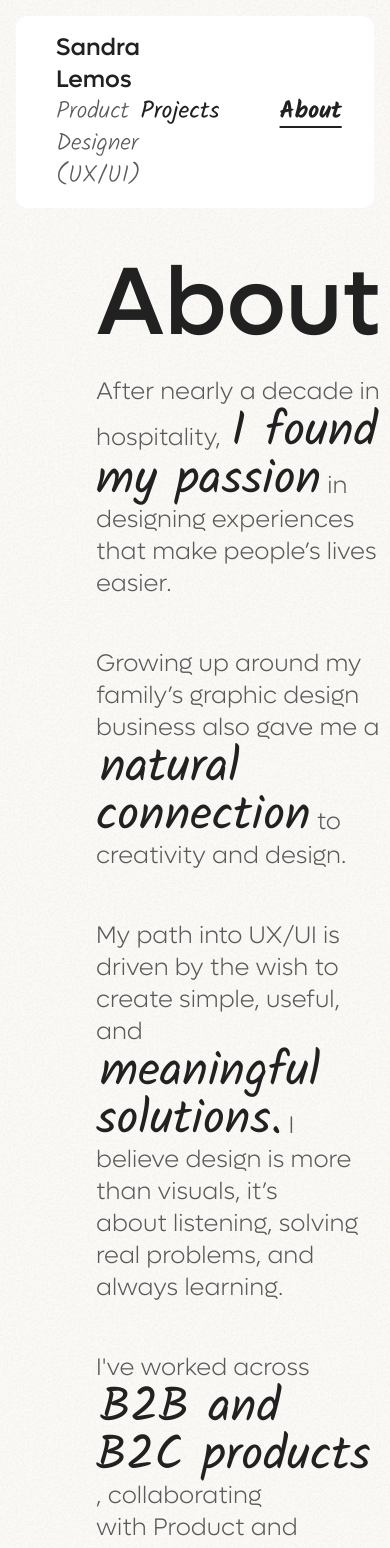
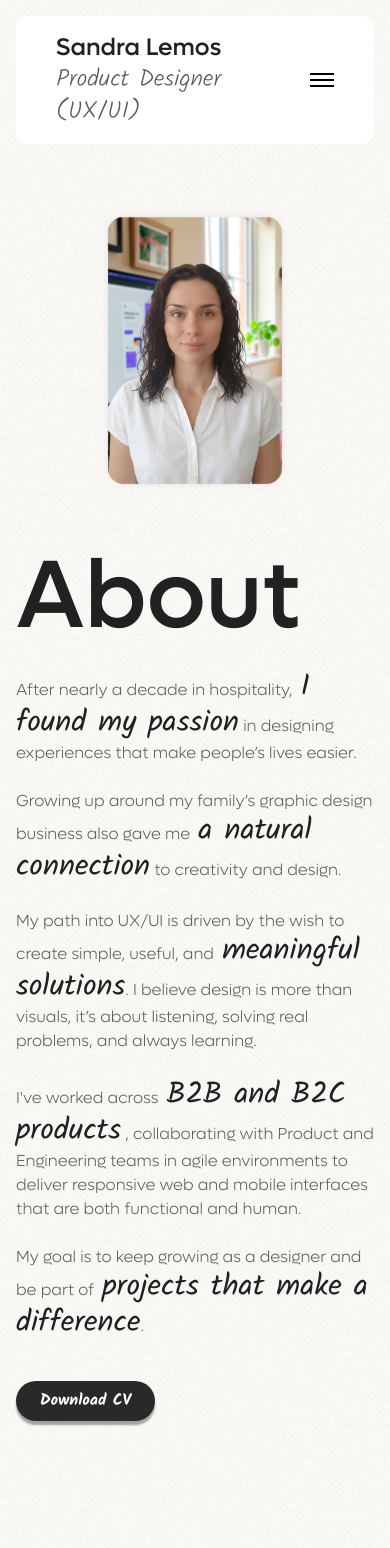
Before and after one commit to goncalofm90/portfolio-sandra-lemos, a React (Vite) app: page /about in a window 390 px wide. Shown: the top 1548 px of the page. Built offline with nearby package versions, Linux system fonts and the light colour scheme.

Commit message:
mobile breakpoints

```diff
--- a/src/components/AboutHero.tsx
+++ b/src/components/AboutHero.tsx
@@ -1,66 +1,78 @@
 const AboutHero = () => {
   return (
     <div className="relative">
-      {/* <BlobBackground blobs={pageBlobs} /> */}
       <div className="relative z-10">
-        {/* <AboutHero /> */}
-        <section className="flex w-full px-12 py-24 gap-12 mt-[10rem]">
-          <div className="flex justify-center">
-            <img src={"images/avatar.png"} alt="User Avatar" />
+        {/* Use md:flex-col for tablets, xl:flex-row for desktop */}
+        <section className="flex flex-col md:flex-col xl:flex-row w-full px-4 sm:px-12 py-12 sm:py-24 gap-8 md:gap-10 xl:gap-12 mt-[10rem]">
+          {/* Avatar */}
+          <div className="flex justify-center mb-6 md:mb-6 xl:mb-0">
+            <img
+              src={"images/avatar.png"}
+              alt="User Avatar"
+              className="w-48 sm:w-56 md:w-64 xl:w-auto max-w-full"
+            />
           </div>
+
+          {/* Text Content */}
           <div className="max-w-6xl flex flex-col">
-            <h1 className="text-8xl font-lufga-500 text-black mb-6">About</h1>
-            <p className="font-lufga-300 text-2xl text-kalam-grey mb-12">
+            <h1 className="text-8xl font-lufga-500 text-black mb-6 sm:text-7xl md:text-6xl xl:text-8xl">
+              About
+            </h1>
+
+            <p className="font-lufga-300 text-base sm:text-lg md:text-lg xl:text-2xl text-kalam-grey mb-6 sm:mb-8 md:mb-10 xl:mb-12">
               After nearly a decade in hospitality,{" "}
-              <span className="ms-1 text-5xl text-kalam-black font-kalam-400">
+              <span className="ms-1 text-3xl sm:text-4xl md:text-4xl xl:text-5xl text-kalam-black font-kalam-400">
                 I found my passion
               </span>{" "}
-              in <br /> designing experiences that make people’s lives easier.
+              in designing experiences that make people’s lives easier.
             </p>
-            <p className="font-lufga-300 text-2xl text-kalam-grey mb-12">
-              Growing up around my family’s graphic design business also gave me
-              a<br />{" "}
-              <span className="ms-1 text-5xl text-kalam-black font-kalam-400">
-                natural connection
+
+            <p className="font-lufga-300 text-base sm:text-lg md:text-lg xl:text-2xl text-kalam-grey mb-6 sm:mb-8 md:mb-10 xl:mb-12">
+              Growing up around my family’s graphic design business also gave me{" "}
+              <span className="ms-1 text-3xl sm:text-4xl md:text-4xl xl:text-5xl text-kalam-black font-kalam-400">
+                a natural connection
               </span>{" "}
               to creativity and design.
             </p>
-            <p className="font-lufga-300 text-2xl text-kalam-grey mb-12">
+
+            <p className="font-lufga-300 text-base sm:text-lg md:text-lg xl:text-2xl text-kalam-grey mb-6 sm:mb-8 md:mb-10 xl:mb-12">
               My path into UX/UI is driven by the wish to create simple, useful,
-              and
-              <br />{" "}
-              <span className="ms-1 text-5xl text-kalam-black font-kalam-400">
-                meaningful solutions.
-              </span>{" "}
-              I believe design is more than visuals, it’s <br /> about
-              listening, solving real problems, and always learning.
+              and{" "}
+              <span className="ms-1 text-3xl sm:text-4xl md:text-4xl xl:text-5xl text-kalam-black font-kalam-400">
+                meaningful solutions
+              </span>
+              . I believe design is more than visuals, it’s about listening,
+              solving real problems, and always learning.
             </p>
-            <p className="font-lufga-300 text-2xl text-kalam-grey mb-12">
+
+            <p className="font-lufga-300 text-base sm:text-lg md:text-lg xl:text-2xl text-kalam-grey mb-6 sm:mb-8 md:mb-10 xl:mb-12">
               I've worked across{" "}
-              <span className="ms-1 text-5xl text-kalam-black font-kalam-400">
+              <span className="ms-1 text-3xl sm:text-4xl md:text-4xl xl:text-5xl text-kalam-black font-kalam-400">
                 B2B and B2C products
               </span>{" "}
-              , collaborating <br /> with Product and Engineering teams in agile
-              environments to deliver <br /> responsive web and mobile
-              interfaces that are both functional and human.
+              , collaborating with Product and Engineering teams in agile
+              environments to deliver responsive web and mobile interfaces that
+              are both functional and human.
             </p>
-            <p className="font-lufga-300 text-2xl text-kalam-grey mb-12">
+
+            <p className="font-lufga-300 text-base sm:text-lg md:text-lg xl:text-2xl text-kalam-grey mb-6 sm:mb-8 md:mb-10 xl:mb-12">
               My goal is to keep growing as a designer and be part of{" "}
-              <span className="ms-1 text-5xl text-kalam-black font-kalam-400">
-                projects <br /> that make a difference.
-              </span>{" "}
+              <span className="ms-1 text-3xl sm:text-4xl md:text-4xl xl:text-5xl text-kalam-black font-kalam-400">
+                projects that make a difference
+              </span>
+              .
             </p>
+
             {/* Button */}
             <a
               href="/files/sandra-lemos-cv.pdf"
               download="/files/sandra-lemos-cv.pdf"
-              className="self-start text-white font-bold px-6 py-2 rounded-full mt-4 bg-[#292929] shadow-[0_4px_2px_rgba(0,0,0,0.35)] hover:shadow-none hover:scale-95"
+              className="self-start text-white font-bold px-6 py-2 rounded-full mt-4 bg-[#292929] shadow-[0_4px_2px_rgba(0,0,0,0.35)] hover:shadow-none hover:scale-95 text-base sm:text-base xl:text-base"
             >
               Download CV
             </a>
           </div>
         </section>
-        {/* <BrandCarousel /> */}
       </div>
     </div>
   );
--- a/src/components/Card.tsx
+++ b/src/components/Card.tsx
@@ -54,27 +54,35 @@ const Card = ({
   return (
     <Link
       to={`/project/${id}`}
-      className="block w-150 bg-white rounded-4xl shadow-md overflow-hidden hover:shadow-lg transition-shadow duration-300 p-8"
+      className="block w-full sm:w-[30rem] lg:w-150 bg-white rounded-4xl shadow-md overflow-hidden hover:shadow-lg transition-shadow duration-300 p-6 sm:p-8"
     >
-      <div className="bg-white-50 dark:bg-white-700 flex items-center space-x-2 ">
-        <span className="font-lufga italic text-2xl font-lufga-400 text-black">
+      {/* Type & Icon */}
+      <div className="flex items-center space-x-2 mb-4">
+        <span className="font-lufga italic text-lg sm:text-2xl font-lufga-400 text-black">
           {type}
         </span>
         <span className="text-gray-400">|</span>
         <span className="text-black">{getIcon(type)}</span>
       </div>
-      <div className="flex justify-center">
-        <img src={image} alt={title} className="py-8" />
+
+      {/* Image */}
+      <div className="flex justify-center mb-4">
+        <img
+          src={image}
+          alt={title}
+          className="w-full sm:w-auto max-h-64 sm:max-h-72 object-contain py-4 sm:py-8"
+        />
       </div>
 
+      {/* Title & Description */}
       <div>
-        <h2 className="font-lufga text-3xl font-lufga-500 text-black mb-2">
+        <h2 className="font-lufga text-2xl sm:text-3xl font-lufga-500 text-black mb-2">
           {title}
         </h2>
-        <p className="font-lufga-400 text-black mb-4 text-md text-gray-700 leading-5 line-clamp-5 whitespace-pre-line">
+        <p className="font-lufga-400 text-black mb-2 sm:mb-4 text-sm sm:text-md text-gray-700 leading-5 sm:leading-6 line-clamp-5 whitespace-pre-line">
           {description}
         </p>
-        <p className="text-kalam-black font-kalam-100 font-light">
+        <p className="text-kalam-black font-kalam-100 font-light text-sm sm:text-base">
           UX Research & UI Design
         </p>
       </div>
--- a/src/components/Hero.tsx
+++ b/src/components/Hero.tsx
@@ -3,7 +3,7 @@ const Hero = () => {
     <section className="relative w-full h-screen flex items-center overflow-hidden">
       {/* Animated Background SVG */}
       <img
-        src="/herovector.svg"
+        src="/images/herovector.svg"
         className="absolute inset-0 w-full h-full opacity-100 animate-float"
         alt="Background vector"
       />
@@ -11,28 +11,28 @@ const Hero = () => {
       {/* Optional subtle overlay */}
       <div className="absolute inset-0 bg-white/10"></div>
 
-      <div className="relative z-10 w-full px-16">
+      <div className="relative z-10 w-full px-6 sm:px-12 lg:px-16">
         {/* Staircase */}
         <div>
-          <p className="font-lufga text-[8rem] text-gray-900 leading-none">
+          <p className="font-lufga text-[4rem] sm:text-[6rem] lg:text-[8rem] text-gray-900 leading-none">
             Sandra
           </p>
-          <p className="font-lufga-100 text-kalam-black font-light text-[6rem] text-gray-900 lg:ml-32 leading-none">
+          <p className="font-lufga-100 text-kalam-black font-light text-[3rem] sm:text-[4.5rem] lg:text-[6rem] leading-none mt-[-0.5rem]">
             Braz Lemos
           </p>
-          <p className="font-lufga text-3xl text-kalam-black ml-90 mt-2">
+          <p className="font-lufga text-xl sm:text-2xl lg:text-3xl text-kalam-black mt-2">
             Web, Mobile & Dashboards
           </p>
         </div>
 
         {/* Right block */}
-        <div className="flex justify-end mt-12">
-          <div className="text-left">
-            <p className="text-2xl lg:text-4xl font-lufga-500 text-black font-lufga">
+        <div className="mt-6 sm:mt-8 lg:mt-12 flex justify-start lg:justify-end">
+          <div className="text-left w-full sm:w-3/4 lg:w-auto">
+            <p className="text-lg sm:text-xl lg:text-2xl font-lufga-500 text-black">
               Product Designer{" "}
-              <span className="font-lufga text-sm">(UX/UI)</span>
+              <span className="text-sm sm:text-base lg:text-sm">(UX/UI)</span>
             </p>
-            <p className="mt-4 text-2xl text-kalam-grey font-kalam-300">
+            <p className="mt-2 sm:mt-4 text-base sm:text-lg lg:text-2xl text-kalam-grey font-kalam-300">
               Turning pixels into human <br />
               experiences that feel like Magic!
             </p>
@@ -42,8 +42,13 @@ const Hero = () => {
 
       {/* Scroll Indicator */}
       <div className="absolute bottom-8 left-1/2 transform -translate-x-1/2 text-gray-500 text-center">
-        <img src="images/mouse-icon.gif" className="p-8" width="120" />
-        <span>Scroll down</span>
+        <img
+          src="images/mouse-icon.gif"
+          className="p-4 sm:p-6"
+          width="80"
+          sm:width="100"
+        />
+        <span className="text-sm sm:text-base lg:text-base">Scroll down</span>
       </div>
     </section>
   );
--- a/src/components/Navbar.tsx
+++ b/src/components/Navbar.tsx
@@ -6,29 +6,22 @@ const Navbar = () => {
   const [hideTimeout, setHideTimeout] = useState<ReturnType<
     typeof setTimeout
   > | null>(null);
+  const [menuOpen, setMenuOpen] = useState(false);
 
   useEffect(() => {
     const handleScroll = () => {
       const currentScrollY = window.scrollY;
 
-      // Keep navbar visible at the top of the page
       if (currentScrollY < 50) {
         setIsVisible(true);
-        if (hideTimeout) {
-          clearTimeout(hideTimeout);
-        }
+        if (hideTimeout) clearTimeout(hideTimeout);
         return;
       }
 
-      // Show navbar when scrolling below
       setIsVisible(true);
 
-      // Clear existing timeout
-      if (hideTimeout) {
-        clearTimeout(hideTimeout);
-      }
+      if (hideTimeout) clearTimeout(hideTimeout);
 
-      // Set new timeout to hide after 2 seconds of inactivity
       const timeout = setTimeout(() => {
         setIsVisible(false);
       }, 2000);
@@ -39,9 +32,7 @@ const Navbar = () => {
     window.addEventListener("scroll", handleScroll);
     return () => {
       window.removeEventListener("scroll", handleScroll);
-      if (hideTimeout) {
-        clearTimeout(hideTimeout);
-      }
+      if (hideTimeout) clearTimeout(hideTimeout);
     };
   }, [hideTimeout]);
 
@@ -60,7 +51,9 @@ const Navbar = () => {
             Product Designer (UX/UI)
           </span>
         </div>
-        <div className="flex items-center space-x-6">
+
+        {/* Desktop Menu */}
+        <div className="hidden md:flex items-center space-x-6">
           <NavLink
             to="/"
             className={({ isActive }) =>
@@ -96,7 +89,55 @@ const Navbar = () => {
             Contact me
           </a>
         </div>
+
+        {/* Mobile Hamburger */}
+        <div className="md:hidden flex items-center">
+          <button
+            onClick={() => setMenuOpen(!menuOpen)}
+            className="focus:outline-none"
+          >
+            <div className="w-6 h-0.5 bg-black mb-1"></div>
+            <div className="w-6 h-0.5 bg-black mb-1"></div>
+            <div className="w-6 h-0.5 bg-black"></div>
+          </button>
+        </div>
       </div>
+
+      {/* Mobile Menu */}
+      {menuOpen && (
+        <div className="md:hidden mt-4 flex flex-col space-y-4">
+          <NavLink
+            to="/"
+            onClick={() => setMenuOpen(false)}
+            className={({ isActive }) =>
+              `text-black hover:text-purple-600 transition-colors text-2xl ${
+                isActive ? "nav-link-active font-kalam-800" : "font-normal"
+              }`
+            }
+          >
+            Projects
+          </NavLink>
+          <NavLink
+            to="/about"
+            onClick={() => setMenuOpen(false)}
+            className={({ isActive }) =>
+              `text-black hover:text-purple-600 transition-colors text-2xl ${
+                isActive ? "nav-link-active font-kalam-600" : "font-normal"
+              }`
+            }
+          >
+            About
+          </NavLink>
+          <a
+            href="mailto:SsandraBrazLemos@gmail.com"
+            className="text-white px-6 py-2 rounded-full font-kalam-500 text-lg"
+            style={{ backgroundColor: "#292929" }}
+            onClick={() => setMenuOpen(false)}
+          >
+            Contact me
+          </a>
+        </div>
+      )}
     </nav>
   );
 };
```
